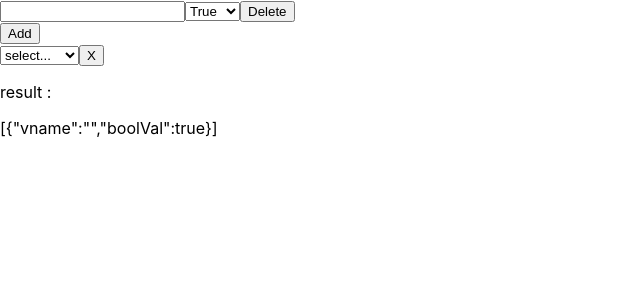
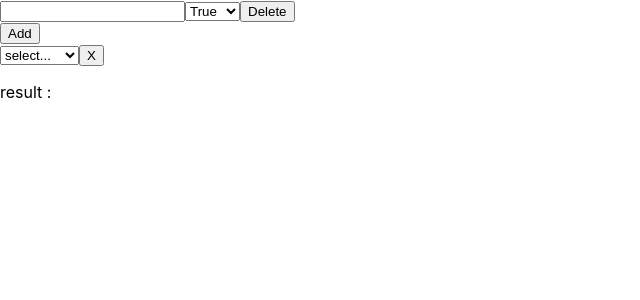
Before and after one commit to Ritwik502/task, a React (Create React App) app: page / in a window 1280 px wide. Shown: the top 300 px of the page, without its empty margins (0-640 px from the left). Built offline with nearby package versions, Linux system fonts and the light colour scheme.

Commit message:
removed json paragrapg

```diff
--- a/src/App.js
+++ b/src/App.js
@@ -77,7 +77,7 @@ function App() {
       <p>result :
       {JSON.stringify(resultBool)}
       </p>
-      <p>{JSON.stringify(data)}</p>
+      {/* <p>{JSON.stringify(data)}</p> */}
     </div>
   );
 }
--- a/src/ArgumentSelect.js
+++ b/src/ArgumentSelect.js
@@ -14,7 +14,7 @@ const ArgumentSelect = (prop) => {
     };
     return (
         <div>
-        <p>constant is chosen</p>
+        {/* <p>constant is chosen</p> */}
         <select
         name= "argsel"
         onChange={(e) => handleChange(e)}
--- a/src/ConstantSelect.js
+++ b/src/ConstantSelect.js
@@ -6,7 +6,7 @@ const ConstantSelect = (prop) => {
     };
     return (
         <div>
-        <p>constant is chosen</p>
+        {/* <p>constant is chosen</p> */}
         <select
             name="boolVal"
             onChange={(e) => handleChange(e)}
```
